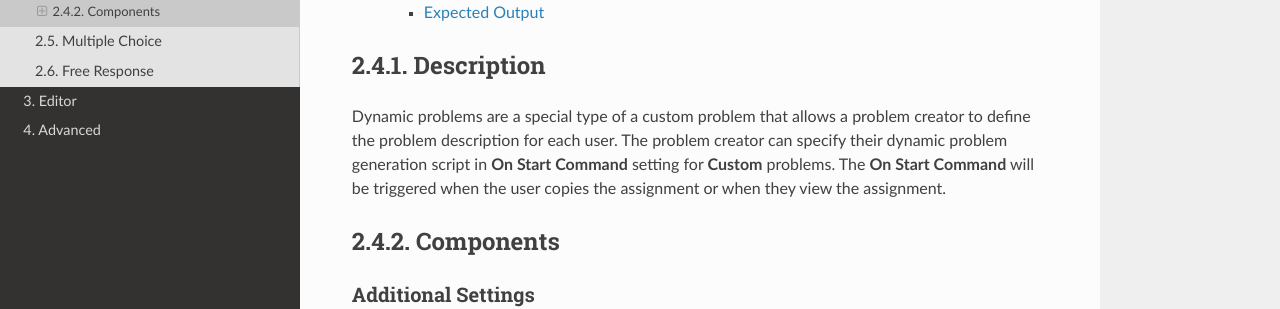
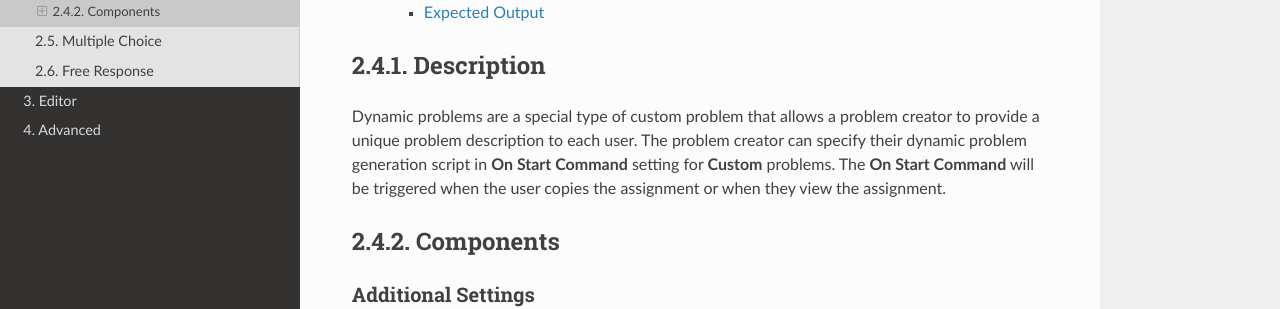
Before and after one commit to kodethon/Docs, a Sphinx documentation site: the page built from source/problems/dynamic.rst, in a window 1280 px wide and 900 px high. Shown: the part 315-624 px from the top of the window. Built offline with Sphinx 7.4.7 and the Read the Docs theme 2.0.0, drawn with Linux system fonts in a browser that asks for light colours.

Commit message:
Add minor typo fixes

```diff
--- a/source/assignments/overview.rst
+++ b/source/assignments/overview.rst
@@ -8,7 +8,7 @@ Description
 -----------
 
 An assignment should be comprised of one or more problems.
-It is the first thing that should be created by clicking on the button outlined in red in Figure 1.
+It is the first thing that should be created by clicking on the button outlined in red in the figure below.
 
 .. figure:: ../static/courses/assignments.create.PNG
     :align: center
--- a/source/problems/diff.rst
+++ b/source/problems/diff.rst
@@ -18,21 +18,21 @@ Components
 Additional Settings
 ^^^^^^^^^^^^^^^^^^^
 
+.. cmdoption:: Init Command
+
+The init command should be a UNIX shell command used to prepare the submission for testing. This command will be only **run once**.
+
+For example, specifying *gcc main.c* as the init command will create an executable file *a.out* which can then be used by the run command.
+
 .. cmdoption:: Run Command
 
 The run command should be a UNIX shell command used to execute the submission file. This command will be **run once per test case**.
 
 For example, if the submission file is expected to be called *main.py*, then the corresponding run command should be *python main.py*.
 
-.. cmdoption:: Init Command
-
-The init command should be a UNIX shell command used to prepare the submission for testing. This command will be only **run once**.
-
-For example, specifying *gcc main.c* as the init command will create an executable file *a.out* which can then be used by the run command.
-
 .. cmdoption:: Ignore Whitespace
 
-The setting has three options:
+This setting has three options:
     1. None
     2. Trailing
     3. All
--- a/source/problems/dynamic.rst
+++ b/source/problems/dynamic.rst
@@ -7,7 +7,7 @@ Dynamic
 Description
 ================
 
-Dynamic problems are a special type of a custom problem that allows a problem creator  to define the problem description for each user.
+Dynamic problems are a special type of custom problem that allows a problem creator to provide a unique problem description to each user.
 The problem creator can specify their dynamic problem generation script in **On Start Command** setting for **Custom** problems. The
 **On Start Command** will be triggered when the user copies the assignment or when they view the assignment.
 
```
